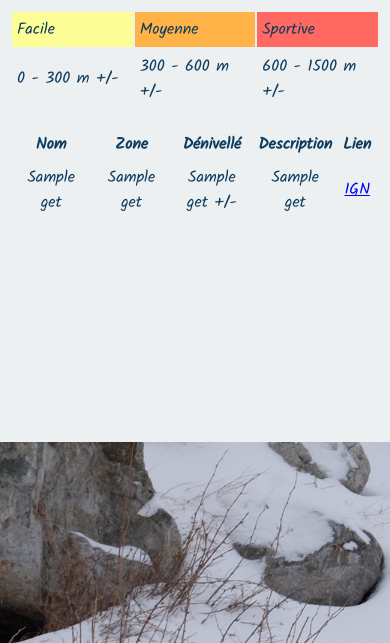
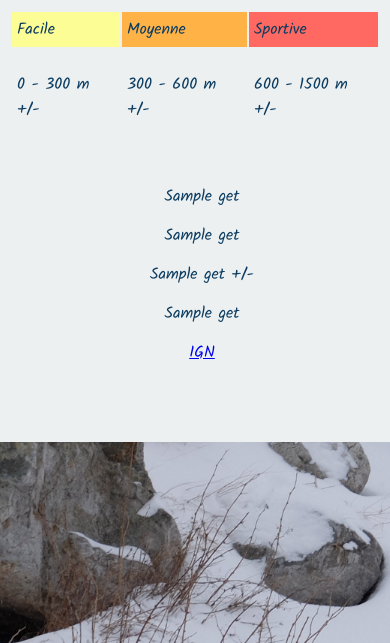
Before and after one commit to unchunka/flech, a PHP site: template view/hiking.twig in a window 390 px wide. Shown: the part 201-844 px from the top of the page. Run offline with PHP 8.4, Linux system fonts and the light colour scheme; the template is opened without the code that fills it: most values are stand-ins (such as "Sample title", 1, 10 or a date in 2020); some libraries are stand-ins or nearby versions.

Commit message:
Add CSS classes on hicking page

```diff
--- a/view/hiking.twig
+++ b/view/hiking.twig
@@ -4,7 +4,7 @@
 
 {% block content %}
 
-    <div id="content">
+    <div id="content" class="hiking">
 
         <table>
             <tr>
@@ -29,11 +29,11 @@
                 </tr>
                 {% for hike in hikes %}
                     <tr class="{{ hike.get('difficulty') }}">
-                        <td>{{ hike.get('name') }}</td>
-                        <td>{{ hike.get('region') }}</td>
-                        <td>{{ hike.get('different') }} +/-</td>
-                        <td>{{ hike.get('description') }}</td>
-                        <td><a href="{{ hike.get('link') }}">IGN</a></td>
+                        <td class="name">{{ hike.get('name') }}</td>
+                        <td class="region">{{ hike.get('region') }}</td>
+                        <td class="different">{{ hike.get('different') }} +/-</td>
+                        <td class="description">{{ hike.get('description') }}</td>
+                        <td class="link"><a href="{{ hike.get('link') }}">IGN</a></td>
                     </tr>
                 {% endfor %}
             </table>
--- a/web/css/main.css
+++ b/web/css/main.css
@@ -144,27 +144,38 @@ nav td a:hover {
     width:50%;
 }
 
-#content table {
+#content.hiking table {
     border-collapse: collapse;
     width:100%;
     margin-bottom:20px;
 }
 
-#content table td {
+#content.hiking table td {
     border: 2px solid #ecf0f1;
     padding:5px;
-    width:25%;
 }
 
-#content table .easy {
+#content.hiking table td.name,
+#content.hiking table td.region,
+#content.hiking table td.link,
+#content.hiking table td.different  {
+    width:10%;
+}
+
+#content.hiking table td.description {
+    width:60%;
+
+}
+
+#content.hiking table .easy {
     background:#FDFD96;
 }
 
-#content table .medium {
+#content.hiking table .medium {
     background:#FFB347;
 }
 
-#content table .sport {
+#content.hiking table .sport {
     background:#FF6961;
 }
 
@@ -215,5 +226,18 @@ footer p {
         background-size: 120px;
         padding-left:100px;
     }
-
+    #content.hiking table td.name,
+    #content.hiking table td.region,
+    #content.hiking table td.link,
+    #content.hiking table td.different,
+    #content.hiking table td.description {
+        width:100%;
+        display:block;
+    }
+    #content.hiking table tr th {
+        display:none;
+    }
+    #content.hiking table tr {
+        border-bottom:20px solid #ecf0f1;
+    }
 }
```
